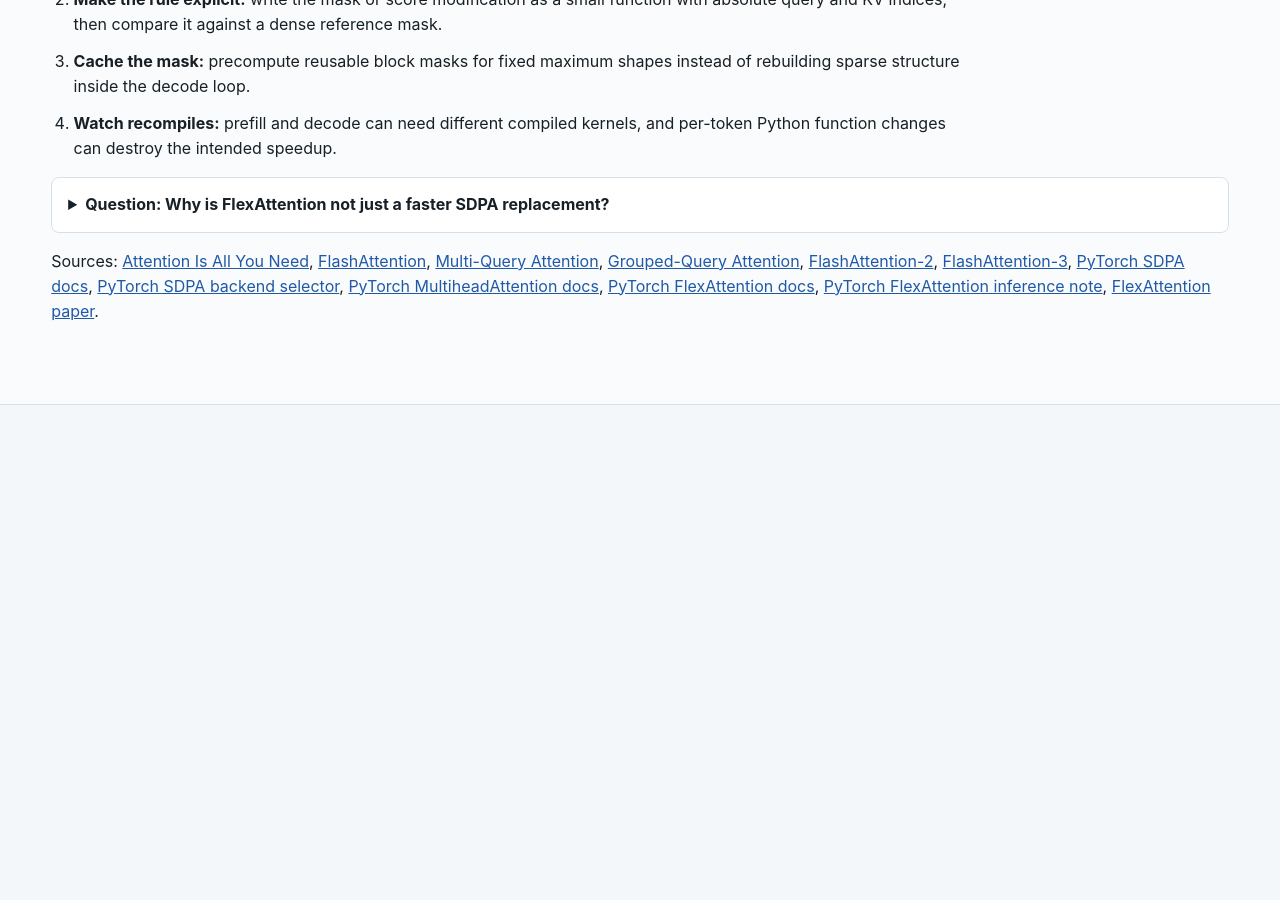
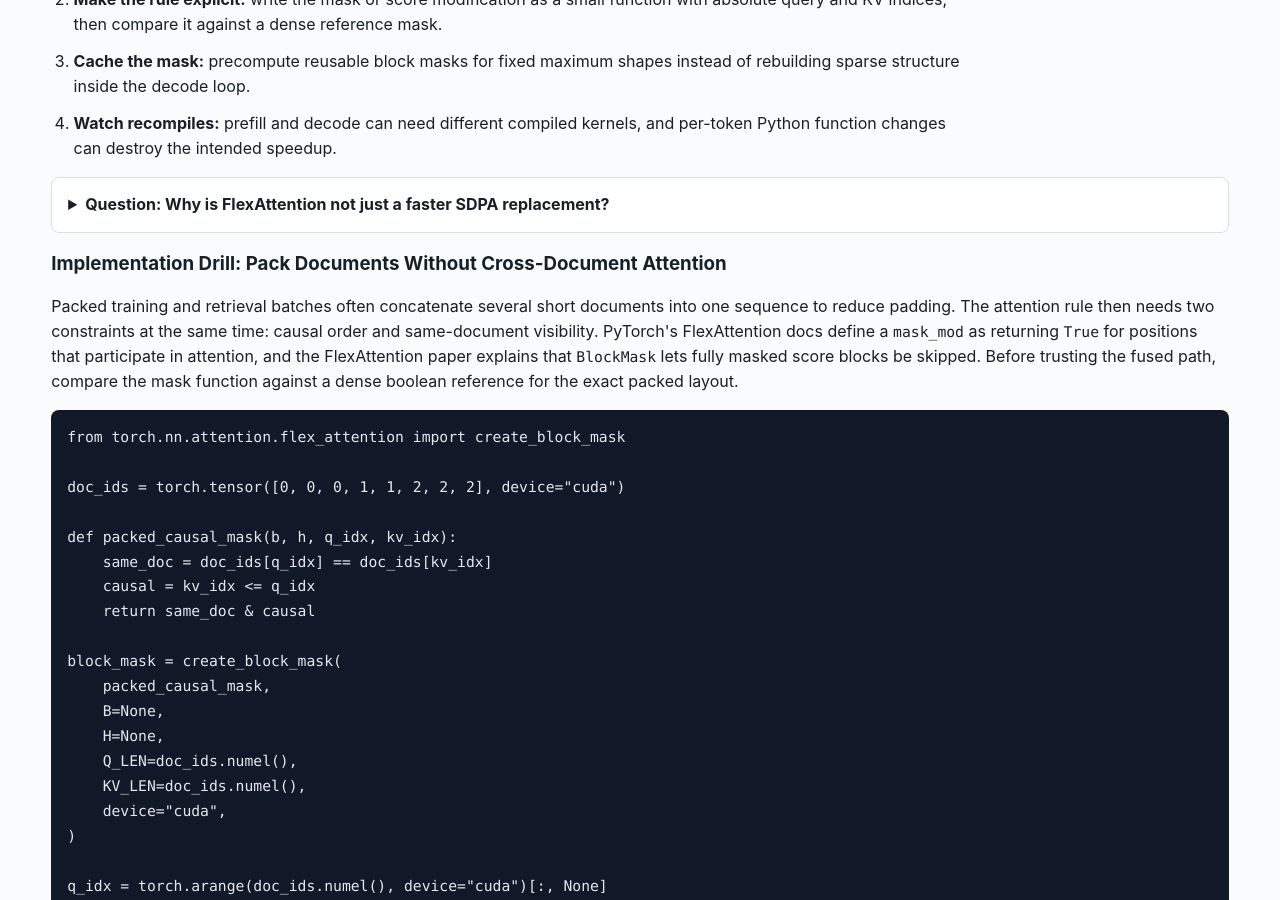
Before and after one commit to kennethli319/kennethli319.github.io, a Jekyll site: the page llm-ml-course/lessons/transformer-internals.html, which Jekyll copies as it is, in a window 1280 px wide and 900 px high, scrolled down 9674 px. Built offline with Jekyll 4.4.1, drawn with Linux system fonts in a browser that asks for light colours; before the commit the page ends 10079 px from its top, so only the background shows below that; some of the changed text lies outside the part shown.

Commit message:
Sync LLM course packed mask drill

```diff
--- a/llm-ml-course/index.html
+++ b/llm-ml-course/index.html
@@ -103,7 +103,7 @@
           <span>04</span>
           <h3>Transformer Internals</h3>
           <p>Scaled dot-product attention, masks, MHA, GQA, MQA, FFN, SwiGLU, residual paths, and normalization order.</p>
-          <p class="lab">Lab: implement single-head attention, then expand it to multi-head attention.</p>
+          <p class="lab">Lab: implement single-head attention, expand it to multi-head attention, then test a packed-document attention mask.</p>
           <p><a class="lesson-link" href="lessons/transformer-internals.html">Open lesson: transformer internals</a></p>
         </article>
         <article>
--- a/llm-ml-course/lessons/transformer-internals.html
+++ b/llm-ml-course/lessons/transformer-internals.html
@@ -397,6 +397,50 @@ out = compiled_flex_attention(q, k, v, block_mask=block_mask)</code></pre>
         <summary>Question: Why is FlexAttention not just a faster SDPA replacement?</summary>
         <p>Its main value is expressing custom score and mask rules in a fused kernel. That extra flexibility adds contracts around mask functions, block masks, compilation, and shape stability that standard SDPA users may not need.</p>
       </details>
+      <h3>Implementation Drill: Pack Documents Without Cross-Document Attention</h3>
+      <p>
+        Packed training and retrieval batches often concatenate several short
+        documents into one sequence to reduce padding. The attention rule then
+        needs two constraints at the same time: causal order and same-document
+        visibility. PyTorch's FlexAttention docs define a <code>mask_mod</code>
+        as returning <code>True</code> for positions that participate in
+        attention, and the FlexAttention paper explains that
+        <code>BlockMask</code> lets fully masked score blocks be skipped. Before
+        trusting the fused path, compare the mask function against a dense
+        boolean reference for the exact packed layout.
+      </p>
+      <pre><code class="language-python">from torch.nn.attention.flex_attention import create_block_mask
+
+doc_ids = torch.tensor([0, 0, 0, 1, 1, 2, 2, 2], device="cuda")
+
+def packed_causal_mask(b, h, q_idx, kv_idx):
+    same_doc = doc_ids[q_idx] == doc_ids[kv_idx]
+    causal = kv_idx <= q_idx
+    return same_doc & causal
+
+block_mask = create_block_mask(
+    packed_causal_mask,
+    B=None,
+    H=None,
+    Q_LEN=doc_ids.numel(),
+    KV_LEN=doc_ids.numel(),
+    device="cuda",
+)
+
+q_idx = torch.arange(doc_ids.numel(), device="cuda")[:, None]
+kv_idx = torch.arange(doc_ids.numel(), device="cuda")[None, :]
+dense = (doc_ids[:, None] == doc_ids[None, :]) & (kv_idx <= q_idx)
+assert not dense[3, 2]  # first token of doc 1 cannot attend to doc 0</code></pre>
+      <ol class="steps">
+        <li><strong>Define ownership:</strong> keep a token-to-document vector next to the packed sequence so the mask rule is data-driven, not inferred from padding.</li>
+        <li><strong>Test boundaries:</strong> assert that the first token of every packed document cannot attend to the previous document's final token.</li>
+        <li><strong>Cache by shape:</strong> build reusable block masks for repeated packed layouts or length buckets; creating sparse structure inside the hot path can erase the kernel win.</li>
+        <li><strong>Compare semantics:</strong> verify a small dense mask before benchmarking, because a fast block-sparse mask that leaks documents trains on the wrong objective.</li>
+      </ol>
+      <details class="qa">
+        <summary>Question: Why is packed-document masking different from a normal causal mask?</summary>
+        <p>A normal causal mask lets each token attend to all earlier tokens. In a packed batch, earlier tokens may belong to a different document, so the mask must also enforce document boundaries.</p>
+      </details>
       <p>
         Sources: <a href="https://arxiv.org/abs/1706.03762">Attention Is All You Need</a>,
         <a href="https://arxiv.org/abs/2205.14135">FlashAttention</a>,
```
